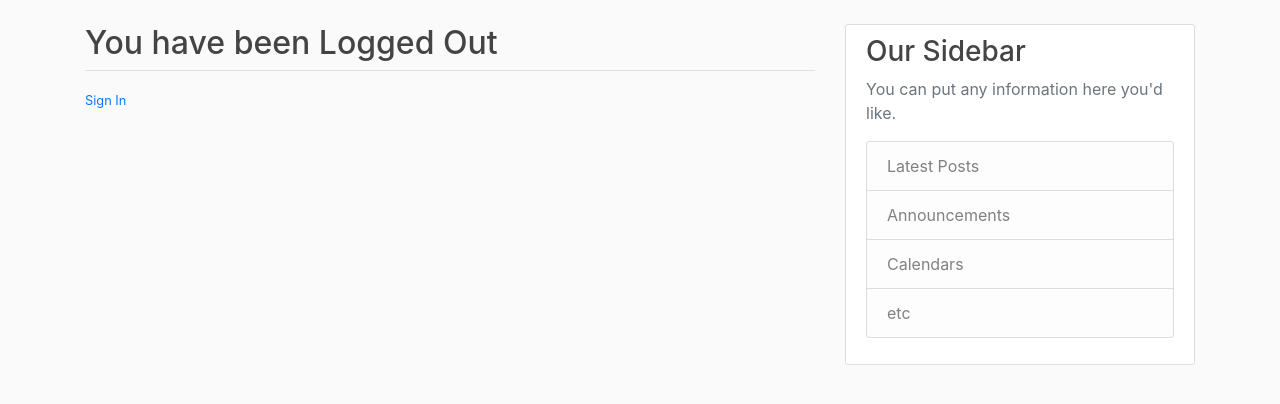
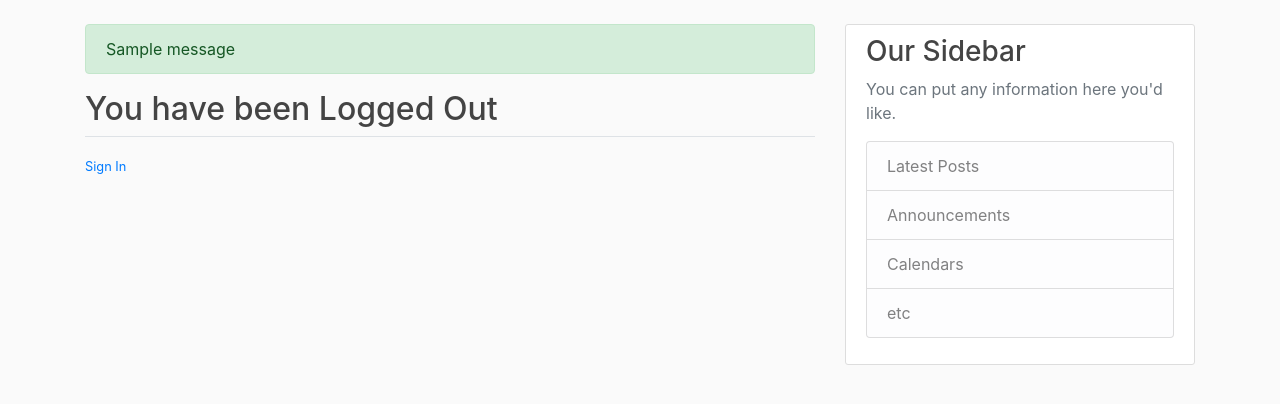
Before and after one commit to mrtwumgh/django_practice, a Django app: page /logout/ in a window 1280 px wide. Shown: the part 56-460 px from the top of the page. Run offline with Django 5.2, Linux system fonts and the light colour scheme; one stand-in notice (Sample message) is shown; some libraries are stand-ins or nearby versions.

Commit message:
added message functionality

```diff
--- a/django_project/blog/templates/blog/base.html
+++ b/django_project/blog/templates/blog/base.html
@@ -47,6 +47,13 @@
       <main role="main" class="container">
         <div class="row">
           <div class="col-md-8">
+            {% if messages %}
+              {% for message in messages %}
+                <div class="alert alert-{{ message.tags }}">
+                  {{ message }}
+                </div>
+              {% endfor %}
+            {% endif %}
             {% block content %}{% endblock %}
           </div>
           <div class="col-md-4">
--- a/django_project/users/templates/users/logout.html
+++ b/django_project/users/templates/users/logout.html
@@ -3,6 +3,6 @@
 {% block content %}
     <h2>You have been Logged Out</h2>
     <div class="border-top pt-3">
-        <small><a href="#">Sign In</a></small>
+        <small><a href="{% url 'login' %}">Sign In</a></small>
     </div>
 {% endblock content %}
```
Also changed, not shown: django_project/db.sqlite3.
